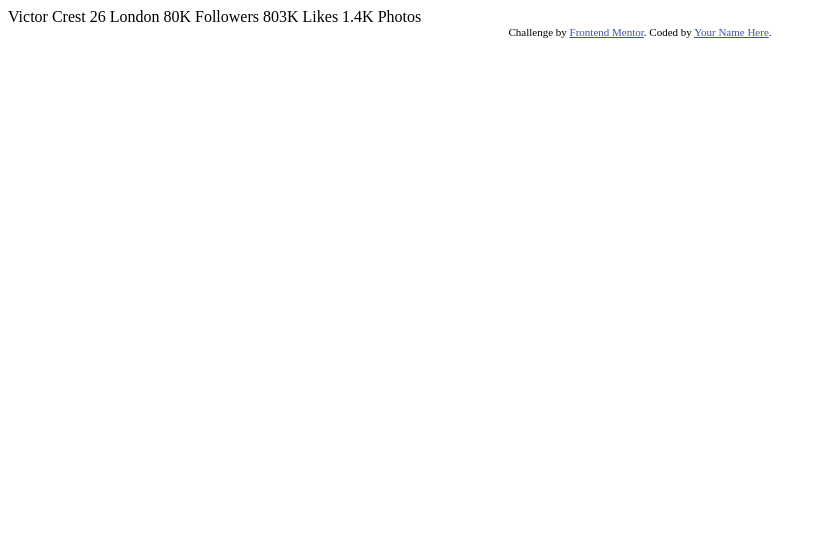
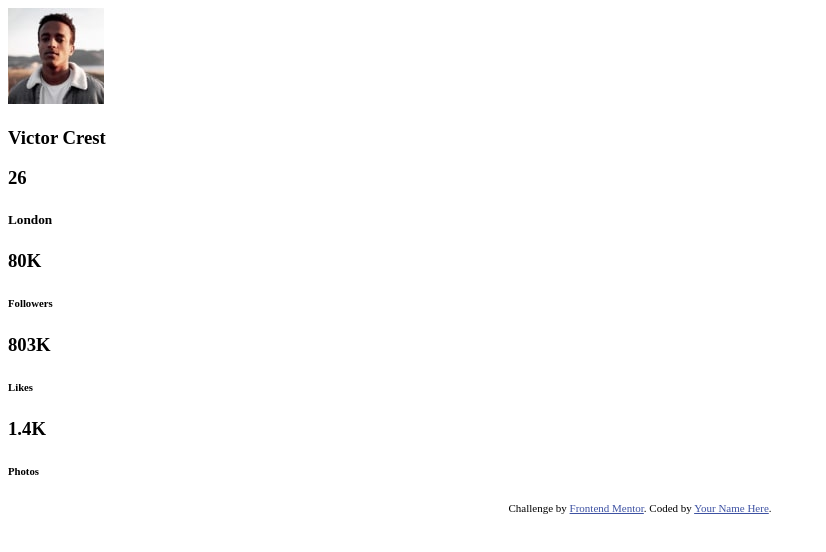
Before and after one commit to AliceAndree/profile-card-component, a plain HTML site: page index.html in a window 1280 px wide. Shown: the whole page, without its empty margins (0-826 px from the left). Drawn offline with Linux system fonts and the light colour scheme.

Commit message:
index.html first construction

```diff
--- a/index.html
+++ b/index.html
@@ -15,18 +15,21 @@
   </style>
 </head>
 <body>
-  Victor Crest
-  26
-  London
+  <div class="container">
+    <img class="avatar" src="./images/image-victor.jpg">
+  <h3 class="username">Victor Crest</h3>
+  <h3 class="age">26</h3>
+  <h5 class="hometown">London</h6>
 
-  80K
-  Followers
+  <h3 class="amount">80K</h3>
+  <h6 class="tag">Followers</h6>
 
-  803K
-  Likes
+  <h3 class="amount">803K</h3>
+  <h6 class="tag">Likes</h6>
 
-  1.4K
-  Photos
+  <h3 class="amount">1.4K</h3>
+  <h6 class="tag">Photos</h6>
+</div>
   <div class="attribution">
     Challenge by <a href="https://www.frontendmentor.io?ref=challenge" target="_blank">Frontend Mentor</a>.
     Coded by <a href="#">Your Name Here</a>.
```
Also changed, not shown: 1 other file.
